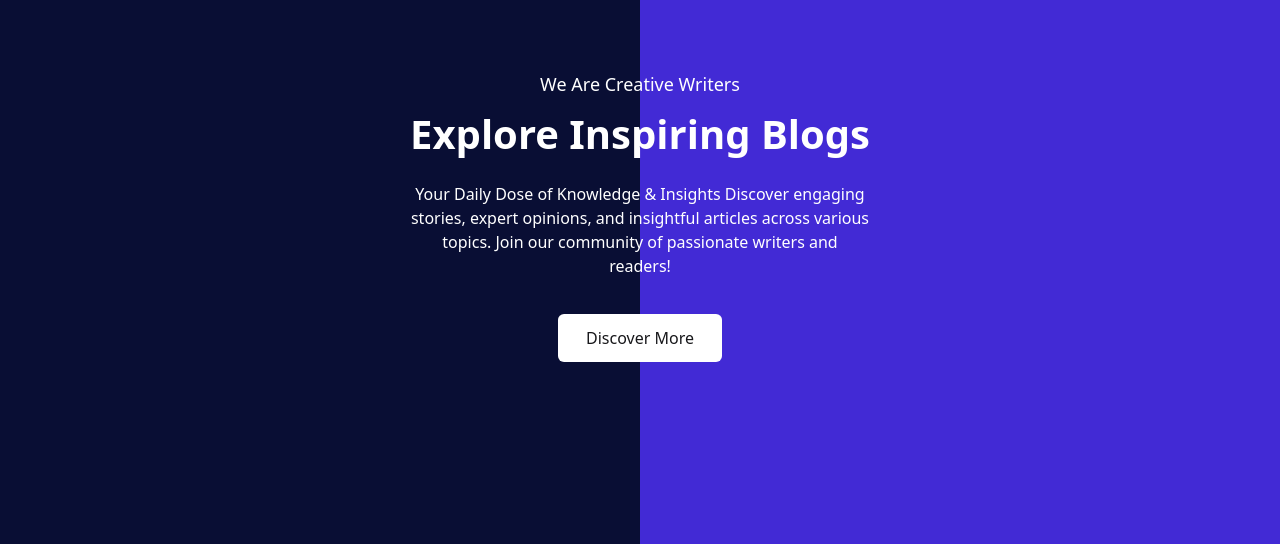
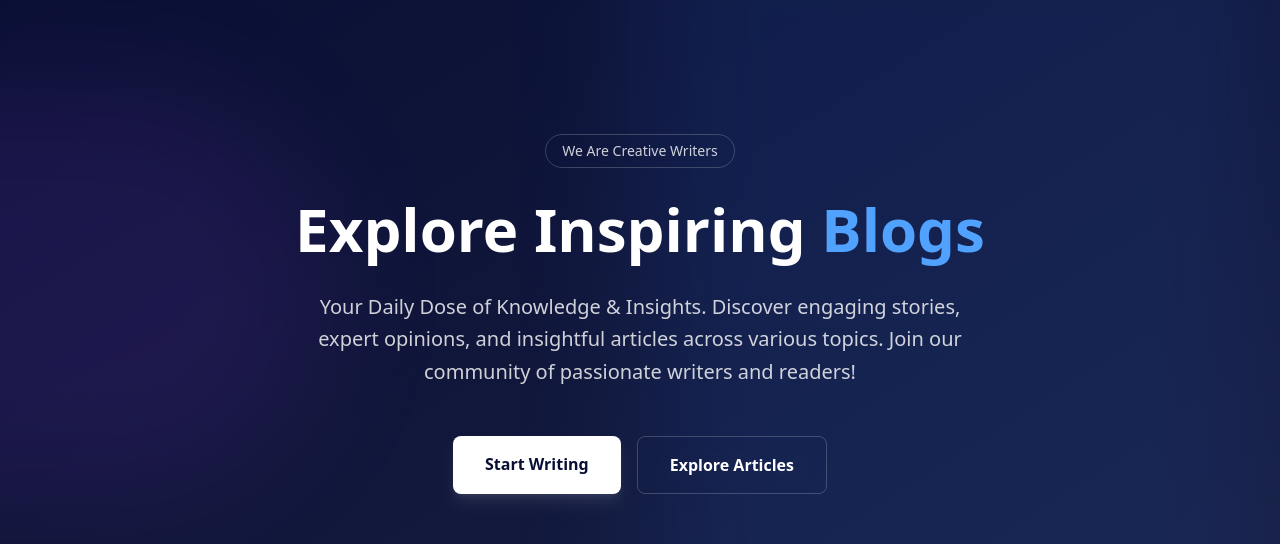
Before and after one commit to scob337/blogs-app, a Next.js app: page / in a window 1280 px wide. Shown: the part 191-735 px from the top of the page. Built offline with nearby package versions, Linux system fonts and the light colour scheme; no server answers.

Commit message:
edit styles

```diff
--- a/src/Components/Home/Hero9.tsx
+++ b/src/Components/Home/Hero9.tsx
@@ -1,41 +1,66 @@
+"use client"
 import Link from "next/link";
+import { motion } from "framer-motion";
 
 const Hero9 = () => {
   return (
-      <div className="relative z-10 bg-[#090E34] h-screen pt-[120px] md:pt-[150px] lg:pb-[150px] lg:pt-[180px]">
-        <div className="absolute right-0 top-0 z-[-1] h-full w-1/2 bg-primary"></div>
-        <div className="container mx-auto">
-          <div className="flex flex-wrap items-center -mx-4">
-            <div className="w-full px-4">
-              <div className="mx-auto max-w-[550px] text-center">
-                <span className="block mb-3 text-lg font-medium text-white">
+    <div className="relative min-h-screen bg-gradient-to-br from-[#090E34] to-[#1A1F42] overflow-hidden">
+      {/* Background Elements */}
+      <div className="absolute inset-0">
+        <div className="absolute right-0 top-0 w-1/2 h-full bg-blue-500/10 blur-3xl"></div>
+        <div className="absolute -left-1/4 top-1/4 w-1/2 h-1/2 bg-purple-500/10 blur-3xl rounded-full"></div>
+      </div>
+
+      <div className="relative container mx-auto px-4 pt-32 pb-20 min-h-screen flex items-center">
+        <div className="max-w-4xl mx-auto text-center">
+          <motion.span
+            initial={{ opacity: 0, y: 20 }}
+            animate={{ opacity: 1, y: 0 }}
+            transition={{ duration: 0.6 }}
+            className="inline-block px-4 py-1.5 mb-6 text-sm font-medium text-white/80 rounded-full border border-white/20 backdrop-blur-sm"
+          >
             We Are Creative Writers
-                </span>
+          </motion.span>
 
-                <h2 className="mb-6 text-[30px] font-bold leading-[1.208] text-white md:text-[40px]">
-                  Explore Inspiring Blogs
+          <motion.h1
+            initial={{ opacity: 0, y: 20 }}
+            animate={{ opacity: 1, y: 0 }}
+            transition={{ duration: 0.6, delay: 0.2 }}
+            className="text-4xl md:text-5xl lg:text-6xl font-bold text-white mb-6 leading-tight"
+          >
+            Explore Inspiring <span className="text-blue-400">Blogs</span>
+          </motion.h1>
 
-                </h2>
-                <p className="mx-auto mb-9 max-w-[460px] text-base font-medium text-white">
-                  Your Daily Dose of Knowledge & Insights
-                  Discover engaging stories, expert opinions, and insightful articles across various topics. Join our community of passionate writers and readers!
-                </p>
+          <motion.p
+            initial={{ opacity: 0, y: 20 }}
+            animate={{ opacity: 1, y: 0 }}
+            transition={{ duration: 0.6, delay: 0.4 }}
+            className="text-lg md:text-xl text-white/80 mb-12 max-w-2xl mx-auto leading-relaxed"
+          >
+            Your Daily Dose of Knowledge & Insights. Discover engaging stories, expert opinions, and insightful articles across various topics. Join our community of passionate writers and readers!
+          </motion.p>
+
+          <motion.div
+            initial={{ opacity: 0, y: 20 }}
+            animate={{ opacity: 1, y: 0 }}
+            transition={{ duration: 0.6, delay: 0.6 }}
+            className="flex flex-wrap gap-4 justify-center"
+          >
             <Link
-                  href="/#"
-                  className="inline-flex items-center
-                  justify-center py-3 text-base font-medium text-center
-                  transition bg-white rounded-md px-7 text-dark shadow-1
-
-                    hover:bg-primary hover:text-white"
-
+              href="/auth"
+              className="px-8 py-4 text-base font-semibold bg-white text-[#090E34] rounded-lg hover:bg-blue-50 transition-all duration-300 shadow-lg shadow-white/10 hover:shadow-blue-500/20"
             >
-                  Discover More
+              Start Writing
             </Link>
+            <Link
+              href="/auth"
+              className="px-8 py-4 text-base font-semibold text-white border border-white/20 rounded-lg hover:bg-white/10 transition-all duration-300 backdrop-blur-sm"
+            >
+              Explore Articles
+            </Link>
+          </motion.div>
         </div>
       </div>
-          </div>
-        </div>
-
     </div>
   );
 };
--- a/src/Components/NavBars/UnAuthNavbar.tsx
+++ b/src/Components/NavBars/UnAuthNavbar.tsx
@@ -18,7 +18,9 @@ const UnAuthNavbar = () => {
       <div className="container mx-auto w-full">
         <div className="relative flex items-center justify-between px-5 w-full">
           <div className="w-[10%] flex justify-end px-4">
+            <Link href="/">
           <Logo/>
+          </Link>
           </div>
           <nav className="hidden lg:flex w-[50%] justify-center">
             <ul className="flex space-x-8">
--- a/src/app/about/page.tsx
+++ b/src/app/about/page.tsx
@@ -26,50 +26,83 @@ const features = [
 
 const AboutPage = () => {
   return (
-    <section className="overflow-hidden bg-white py-20 sm:py-24 lg:py-32">
-      <div className="container mx-auto px-6 lg:px-12 max-w-5xl">
-        <div className="grid grid-cols-1 lg:grid-cols-2 gap-16">
-          <div className="lg:pr-8 lg:pt-4">
-            <h2 className="text-sm font-semibold text-indigo-600 uppercase tracking-wide">
-              Enhance Your Writing
+    <div className="min-h-screen bg-gradient-to-br from-indigo-50 via-white to-purple-50">
+      <section className="py-20 sm:py-24 lg:py-32">
+        <div className="container mx-auto px-6 lg:px-12 max-w-6xl">
+          {/* Header Section */}
+          <div className="text-center mb-16">
+            <h1 className="text-4xl md:text-5xl font-bold text-gray-900 mb-4">
+              About <span className="text-indigo-600">G-Spot Blogs</span>
+            </h1>
+            <p className="text-lg text-gray-600 max-w-2xl mx-auto">
+              A platform designed for writers, thinkers, and storytellers to share their voice with the world.
+            </p>
+          </div>
+
+          {/* Main Content */}
+          <div className="grid grid-cols-1 lg:grid-cols-2 gap-16 items-center">
+            <div className="lg:pr-8 order-2 lg:order-1">
+              <div className="bg-white/50 backdrop-blur-sm rounded-2xl p-8 shadow-xl border border-gray-100">
+                <h2 className="inline-block px-4 py-1.5 mb-6 text-sm font-medium text-indigo-600 rounded-full bg-indigo-50 border border-indigo-100">
+                  Enhance Your Writing Journey
                 </h2>
-            <p className="mt-3 text-4xl font-extrabold tracking-tight text-gray-900 sm:text-5xl">
+                <p className="text-3xl font-bold text-gray-900 mb-6">
                   A Blog Platform Tailored for Writers
                 </p>
-            <p className="mt-6 text-lg text-gray-700 leading-relaxed">
+                <p className="text-lg text-gray-700 leading-relaxed mb-8">
                   Our platform provides a seamless experience for writers, ensuring clarity, accessibility, and a distraction-free writing environment.
                 </p>
-            <dl className="mt-10 space-y-6">
+
+                <div className="space-y-8">
                   {features.map((feature, index) => (
-                <div key={index} className="relative pl-10">
-                  <dt className="font-semibold text-gray-900 flex items-center">
-                    <span className="absolute left-0 top-1 text-2xl">{feature.icon}</span>
+                    <div
+                      key={index}
+                      className="flex items-start gap-4 bg-white/80 p-4 rounded-xl shadow-sm hover:shadow-md transition-all duration-300"
+                    >
+                      <span className="text-3xl">{feature.icon}</span>
+                      <div>
+                        <h3 className="font-semibold text-gray-900 mb-1">
                           {feature.title}
-                  </dt>
-                  <dd className="text-gray-600 mt-1 leading-relaxed">{feature.description}</dd>
+                        </h3>
+                        <p className="text-gray-600">{feature.description}</p>
+                      </div>
                     </div>
                   ))}
-            </dl>
-            <div className="mt-10 flex gap-6">
+                </div>
+
+                <div className="mt-10 flex gap-4">
                   <Link
-                href="/sign-up"
-                className="rounded-md bg-indigo-600 px-5 py-3 text-sm font-semibold text-white shadow-md hover:bg-indigo-500"
+                    href="/register"
+                    className="px-6 py-3 bg-indigo-600 text-white font-semibold rounded-lg hover:bg-indigo-700 transition-all duration-300 shadow-lg shadow-indigo-500/20"
                   >
                     Start Writing
                   </Link>
-
+                  <Link
+                    href="/auth"
+                    className="px-6 py-3 border border-indigo-200 text-indigo-600 font-semibold rounded-lg hover:bg-indigo-50 transition-all duration-300"
+                  >
+                    Explore Articles
+                  </Link>
                 </div>
               </div>
+            </div>
+
+            <div className="order-1 lg:order-2">
+              <div className="relative">
+                <div className="absolute -inset-4 bg-gradient-to-r from-indigo-500 to-purple-500 rounded-xl opacity-20 blur-2xl"></div>
                 <Image
                   src="https://img.freepik.com/free-vector/designer-concept-illustration_114360-29441.jpg?semt=ais_hybrid"
                   alt="Writing platform illustration"
                   width={1080}
                   height={720}
-            className="w-full max-w-lg rounded-xl shadow-lg"
+                  className="relative rounded-xl shadow-2xl"
                 />
               </div>
             </div>
+          </div>
+        </div>
       </section>
+    </div>
   );
 };
 
```
Lines whose indentation alone changed are shown as unchanged.
